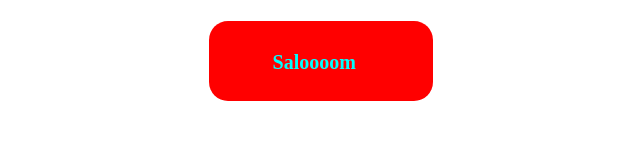
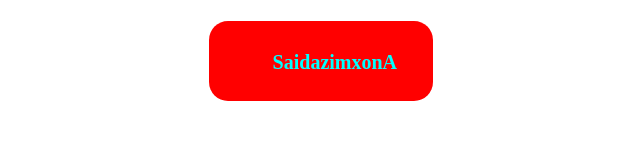
Before and after one commit to Saidazimweb01/test-kopiya-7, a plain HTML site: page index.html in a window 1280 px wide. Shown: the full height of the page, 319-959 px from the left. Drawn offline with Linux system fonts and the light colour scheme.

Commit message:
add new name and add new default css

```diff
--- a/index.html
+++ b/index.html
@@ -8,7 +8,7 @@
 </head>
 <body>
     <h1 class="title">
-        Saloooom
+        SaidazimxonA
     </h1>
 </body>
 </html>
--- a/main.css
+++ b/main.css
@@ -1,3 +1,11 @@
+html {
+    margin: 0;
+    padding: 0;
+    box-sizing: border-box;
+}
+
+
+
 body {
     display: flex;
     align-items: center;
@@ -24,8 +32,8 @@ body {
     padding-top: 30px;
 
 
-    &:hover{
-        transform: scale(2)  translateY(30px);
+    &:hover {
+        transform: scale(2) translateY(30px);
         transition: all ease 2s;
         background-color: aqua;
         color: red;
```
